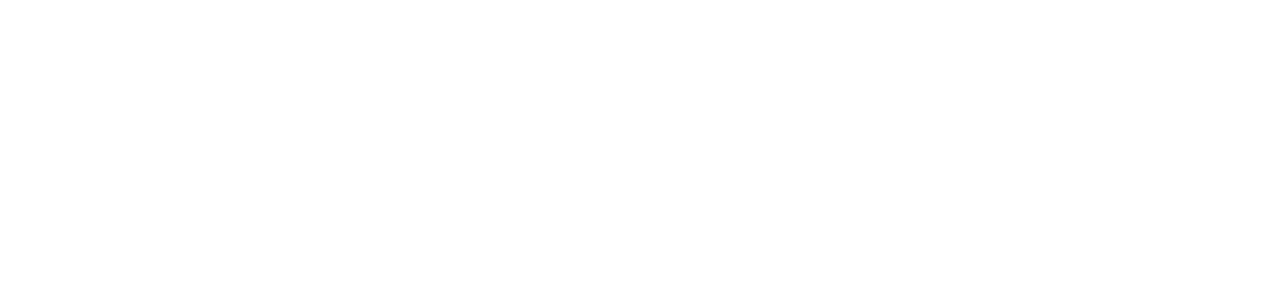
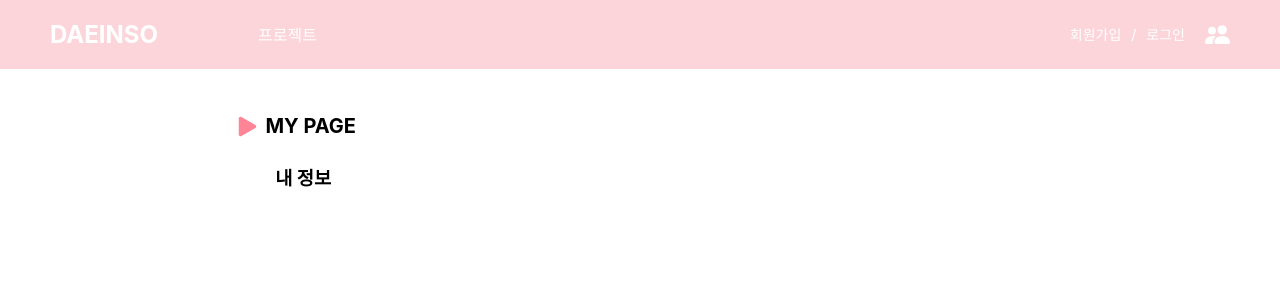
Before and after one commit to HAERIM0/DAEINSO_V2_Winter, a React (Create React App) app in the folder daeinso/: page /mypage in a window 1280 px wide. Before the commit this address had no page. Shown: the top 300 px of the page. Built offline with nearby package versions, Linux system fonts and the light colour scheme.

Commit message:
feat mypae view

```diff
--- a/daeinso/src/App.js
+++ b/daeinso/src/App.js
@@ -5,6 +5,7 @@
 import Mainpage from "./page/Mainpage/Mainpage";
 import Inputpage from "./page/Inputpage/Inputpage";
 import Projectlist from "./page/Projectlistpage/Projectlist";
+import Mypage from "./page/Mypage/Mypage";
 
 function App() {
   return (
@@ -15,6 +16,7 @@
         <Route path="/main" element={<Mainpage />} />
         <Route path="/input" element={<Inputpage />} />
         <Route path="/project" element={<Projectlist />} />
+        <Route path="/mypage" element={<Mypage />} />
       </Routes>
     </BrowserRouter>
   );
--- a/daeinso/src/components/Header/Header.jsx
+++ b/daeinso/src/components/Header/Header.jsx
@@ -1,14 +1,21 @@
 import React from "react";
 import { HeaderBox, HeaderWrap, HeaderLeft, HeaderRight } from "./header.style";
 import { BsFillPeopleFill } from "react-icons/bs";
+import { useNavigate } from "react-router-dom";
 
 export default function Header() {
+  const navigate = useNavigate();
+  const PostonClick = () => {
+    navigate("/project");
+  };
   return (
     <HeaderBox>
       <HeaderWrap>
         <HeaderLeft>
           <h2>DAEINSO</h2>
-          <text className="project-Bt">프로젝트</text>
+          <text className="project-Bt" onClick={PostonClick}>
+            프로젝트
+          </text>
         </HeaderLeft>
         <HeaderRight>
           <p>회원가입</p>
--- /dev/null
+++ b/daeinso/src/components/Myinfo/Myinfo.jsx
@@ -0,0 +1,26 @@
+import React from "react";
+import { BsPlayFill } from "react-icons/bs";
+import {
+  MyinfoBox,
+  Info,
+  InfoPageIcon,
+  InfoList,
+  InfoListBox,
+} from "./myinfo.style";
+
+export default function Myinfo() {
+  return (
+    <MyinfoBox>
+      <Info>
+        <InfoPageIcon>
+          <BsPlayFill className="info-Icon" />
+          <b>MY PAGE</b>
+        </InfoPageIcon>
+        <InfoListBox>
+          <h3>내 정보</h3>
+          <InfoList></InfoList>
+        </InfoListBox>
+      </Info>
+    </MyinfoBox>
+  );
+}
--- /dev/null
+++ b/daeinso/src/components/Myinfo/myinfo.style.js
@@ -0,0 +1,24 @@
+import styled from "styled-components";
+
+export const MyinfoBox = styled.div``;
+export const Info = styled.div``;
+export const InfoPageIcon = styled.div`
+  display: flex;
+  align-items: center;
+  margin-left: 18%;
+  margin-bottom: 12px;
+  margin-top: 40px;
+  .info-Icon {
+    font-size: 35px;
+    color: #ff8495;
+  }
+  b {
+    font-size: 20px;
+  }
+`;
+export const InfoListBox = styled.div`
+  h3 {
+    margin-left: 21.5%;
+  }
+`;
+export const InfoList = styled.div``;
--- /dev/null
+++ b/daeinso/src/page/Mypage/Mypage.js
@@ -0,0 +1,12 @@
+import React from "react";
+import Header from "../../components/Header/Header";
+import Myinfo from "../../components/Myinfo/Myinfo";
+
+export default function Mypage() {
+  return (
+    <div>
+      <Header />
+      <Myinfo />
+    </div>
+  );
+}
```
